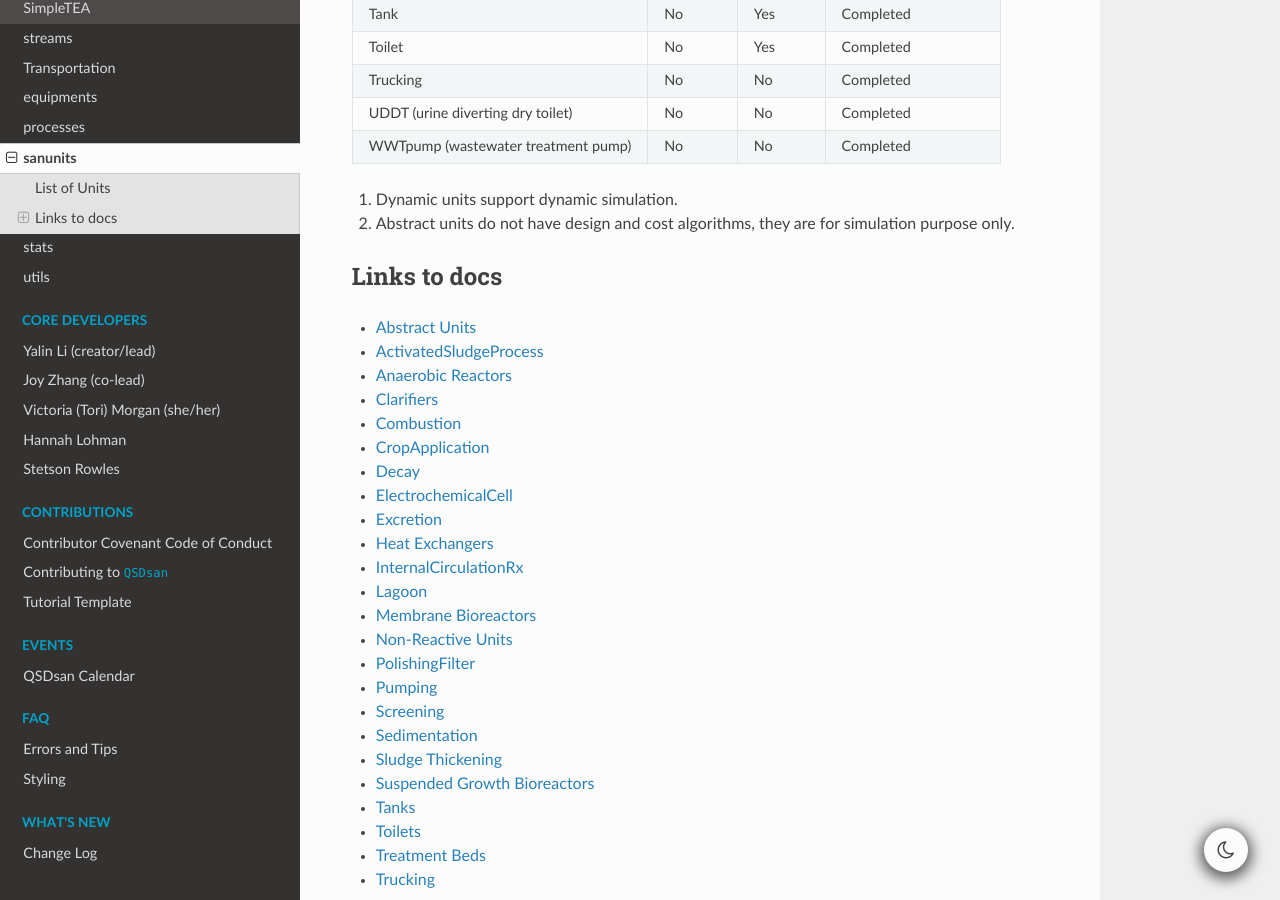
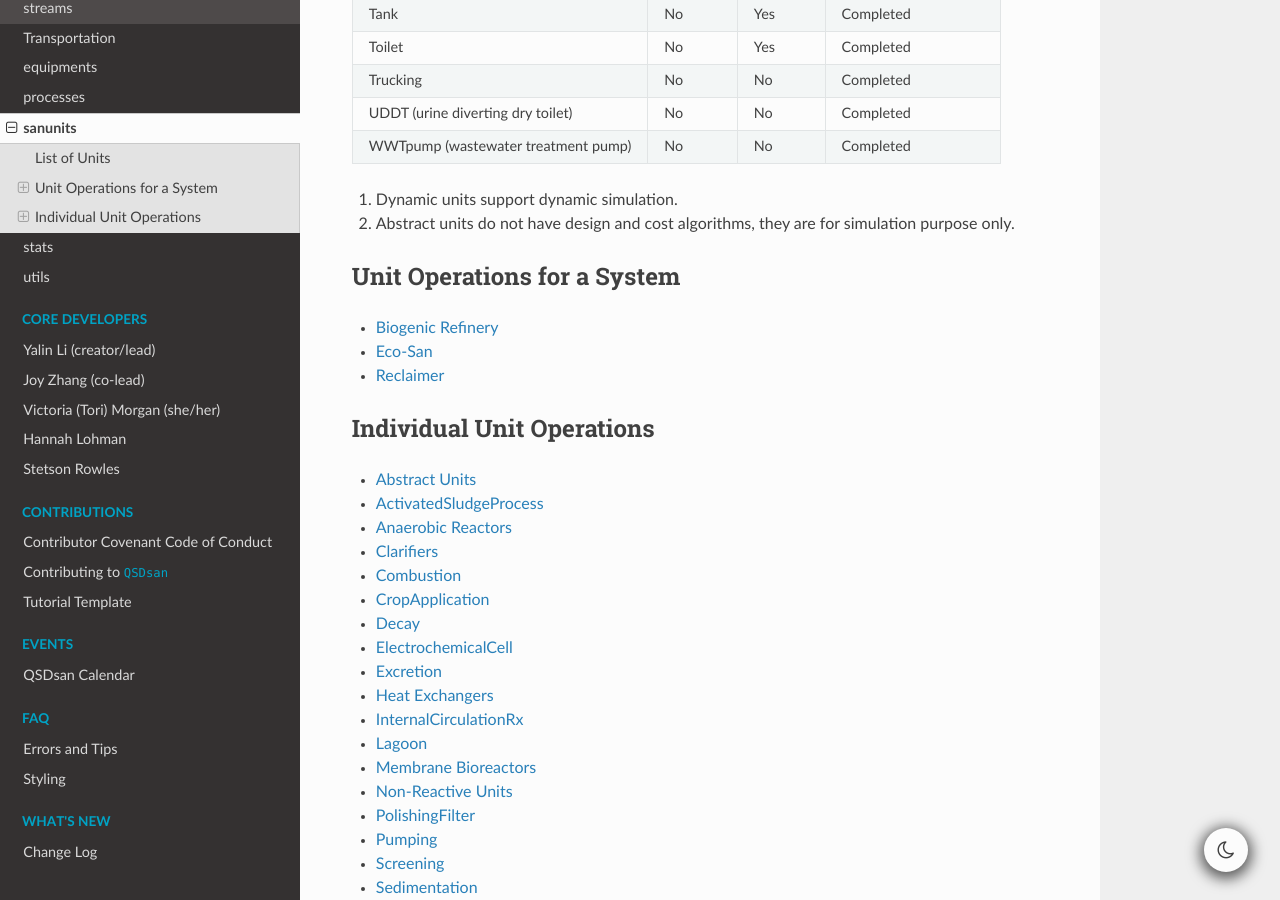
Before and after one commit to QSD-Group/QSDsan, a Sphinx documentation site: the page built from docs/source/sanunits/_index.rst, in a window 1280 px wide and 900 px high, scrolled down 1709 px. Built offline with Sphinx 7.4.7 and the Read the Docs theme 2.0.0, drawn with Linux system fonts in a browser that asks for light colours.

Commit message:
add Biogenic Refinery, Eco-San, and Reclaimer unit operations to docs

```diff
--- a/docs/source/Developed_Systems.rst
+++ b/docs/source/Developed_Systems.rst
@@ -18,7 +18,7 @@ This page documents the systems that have been/is being developed using ``QSDsan
 | CAS (conventional        | - Current  `cas`_  | - `Shoener`_ et al., 2016      | Completed         |
 | activated sludge)        |                    |                                |                   |
 +--------------------------+--------------------+--------------------------------+-------------------+
-| Eco-San (under NDA)      | - Current   `es`_  | NA                             | Completed         |
+| Eco-San                  | - Current   `es`_  | NA                             | Completed         |
 +--------------------------+--------------------+--------------------------------+-------------------+
 | NEWgenerator             | - Archived `ng1`_  | - Watabe et al., *In Prep.*    | Completed         |
 | (under NDA)              | - Current  `ng2`_  |                                |                   |
--- a/docs/source/for_developers/code_template.py
+++ b/docs/source/for_developers/code_template.py
@@ -5,7 +5,10 @@
 QSDsan: Quantitative Sustainable Design for sanitation and resource recovery systems
 
 This module is developed by:
-    Author <email address (optional)>
+
+    Author 1 <email address (optional)>
+
+    Author 2 <email address (optional)>
 
 This module is under the University of Illinois/NCSA Open Source License.
 Please refer to https://github.com/QSD-Group/QSDsan/blob/main/LICENSE.txt
--- a/docs/source/sanunits/_index.rst
+++ b/docs/source/sanunits/_index.rst
@@ -13,8 +13,18 @@ List of Units
 #. Abstract units do not have design and cost algorithms, they are for simulation purpose only.
 
 
-Links to docs
--------------
+Unit Operations for a System
+----------------------------
+.. toctree::
+   :maxdepth: 1
+
+   biogenic_refinery
+   eco_san
+   reclaimer
+
+
+Individual Unit Operations
+--------------------------
 .. toctree::
    :maxdepth: 1
 
--- /dev/null
+++ b/docs/source/sanunits/biogenic_refinery.rst
@@ -0,0 +1,4 @@
+Biogenic Refinery
+=================
+.. automodule:: qsdsan.sanunits._biogenic_refinery
+    :members:
--- /dev/null
+++ b/docs/source/sanunits/eco_san.rst
@@ -0,0 +1,4 @@
+Eco-San
+=======
+.. automodule:: qsdsan.sanunits._eco_san
+    :members:
--- /dev/null
+++ b/docs/source/sanunits/reclaimer.rst
@@ -0,0 +1,4 @@
+Reclaimer
+=========
+.. automodule:: qsdsan.sanunits._reclaimer
+    :members:
```
Also changed, not shown: 5 other files.
